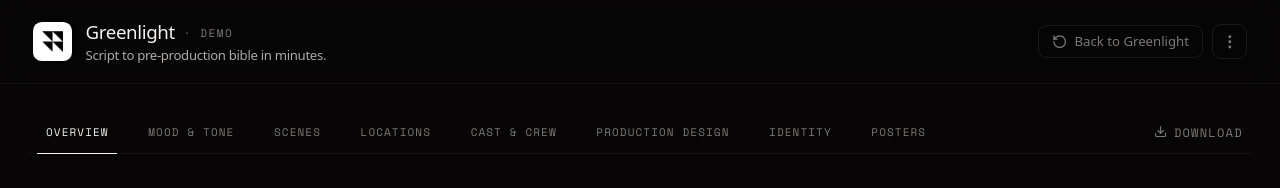
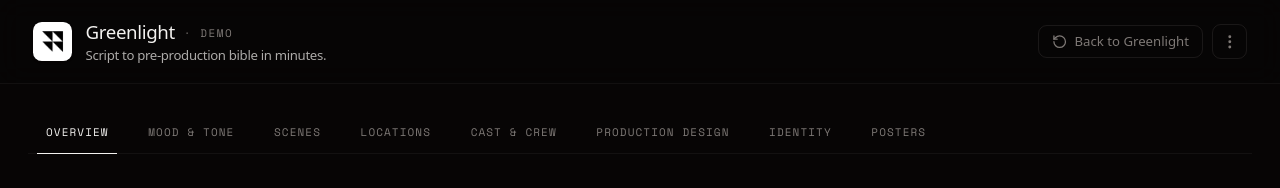
Before and after one commit to madebysan/greenlight, a Next.js app: page /demo in a window 1280 px wide. Shown: the top 188 px of the page. Built offline with nearby package versions, Linux system fonts and the light colour scheme.

Commit message:
checkpoint: update step-results.tsx

```diff
--- a/components/wizard/step-results.tsx
+++ b/components/wizard/step-results.tsx
@@ -155,15 +155,6 @@ export function StepResults({
               </button>
             );
           })}
-          {activeDocContent && (
-            <button
-              onClick={handleDownloadActive}
-              className="ml-auto flex items-center gap-1.5 text-[11px] font-mono uppercase tracking-[0.1em] text-muted-foreground hover:text-foreground px-2 py-1 transition-colors"
-            >
-              <Download size={12} />
-              Download
-            </button>
-          )}
         </div>
 
         <div className="overflow-hidden">
```
